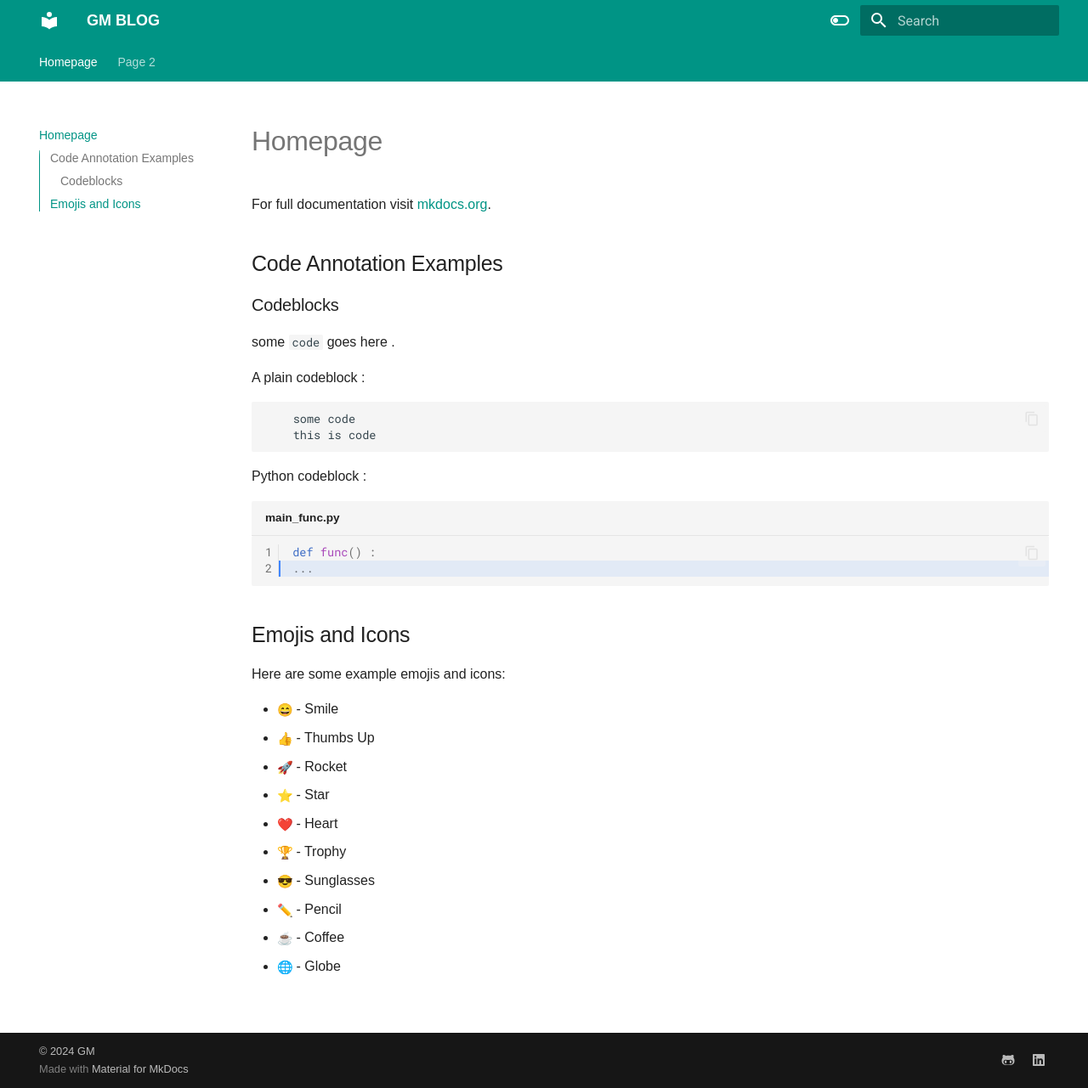
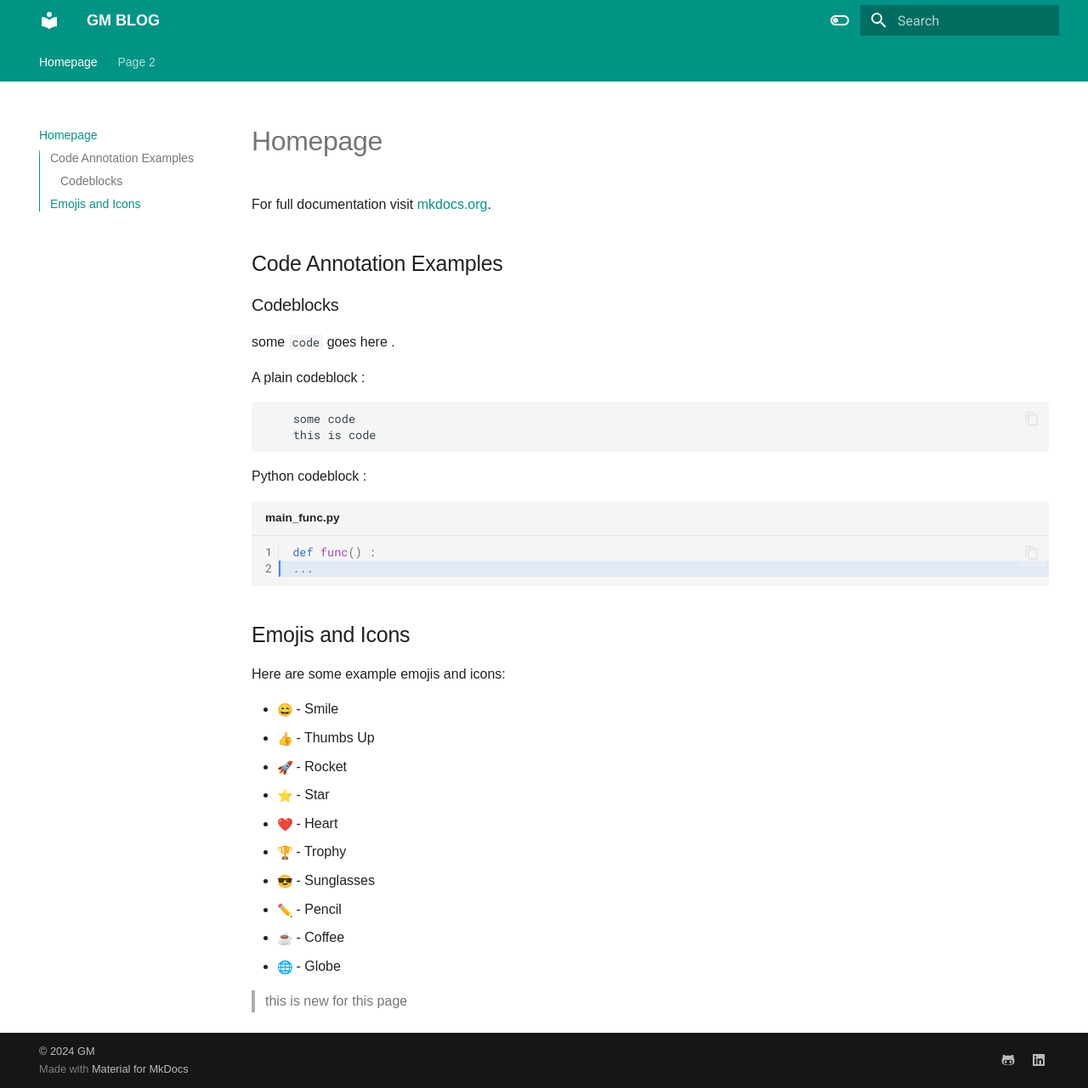
Before and after one commit to tree-1917/mkdocs-material, an MkDocs documentation site: the page built from docs/index.md, in a window 1280 px wide and 1281 px high. Shown: the whole window at 85% size. Built offline with MkDocs 1.6.1 and Material for MkDocs 9.7.7, drawn with Linux system fonts in a browser that asks for light colours; emoji names are drawn with the system emoji font.

Commit message:
update index

```diff
--- a/docs/index.md
+++ b/docs/index.md
@@ -37,3 +37,5 @@ Here are some example emojis and icons:
 - :pencil2: - Pencil
 - :coffee: - Coffee
 - :globe_with_meridians: - Globe
+
+> this is new for this page
```
